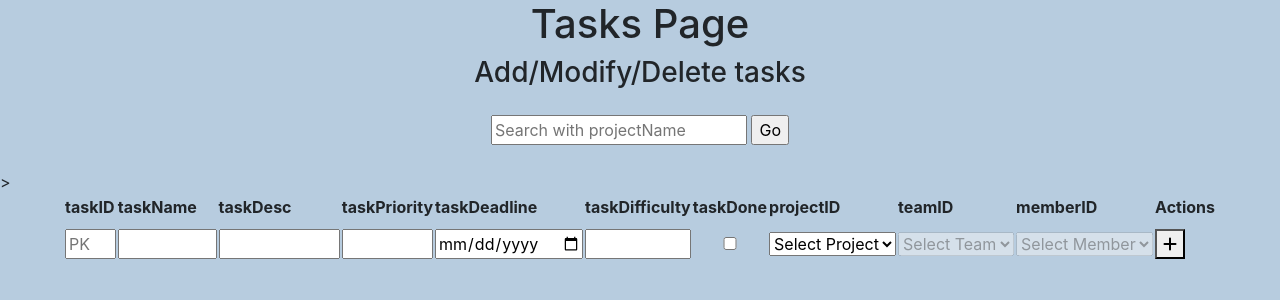
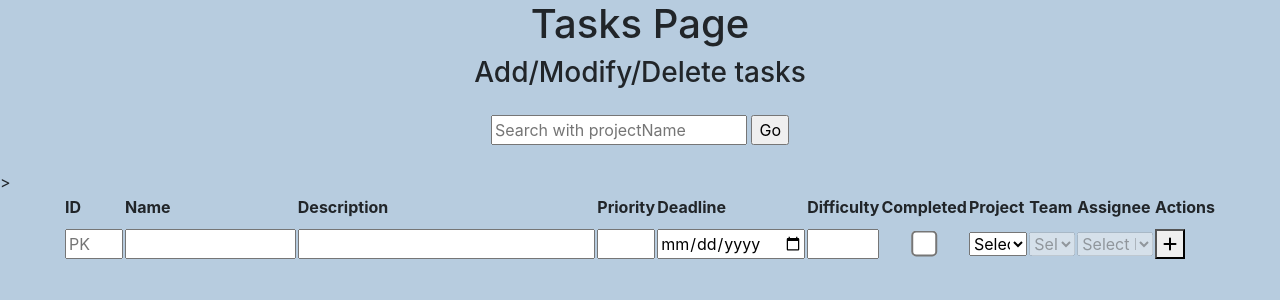
Before and after one commit to BOOSTO/CS340_Final_Project, a Flask app: template templates/tasks.html in a window 1280 px wide. Shown: the part 56-356 px from the top of the page. Run offline with Flask 2, Linux system fonts and the light colour scheme; the template is opened without the code that fills it, so the values that code supplies are empty; parts of the project's set-up code (start-up, migrations or seed data) failed here and were passed over; some libraries are stand-ins or nearby versions.

Commit message:
more debug/cleanup

```diff
--- a/static/style.css
+++ b/static/style.css
@@ -29,3 +29,9 @@ body {
 #table-data input {
     width: 100%;
 }
+select {
+    width: 100%;
+}
+input.checkbox {
+    transform: scale(2);
+}
--- a/templates/tasks.html
+++ b/templates/tasks.html
@@ -11,16 +11,16 @@
 </div>
 <table id="table-data" style="width:90%;">
     <tr>
-        <th style="width:5%;"><label>taskID</label></th>
-        <th style="width:15%;"><label>taskName</label></th>
-        <th style="width:26%;"><label>taskDesc</label></th>
-        <th style="width:5%;"><label>taskPriority</label></th>
-        <th style="width:5%;"><label>taskDeadline</label></th>
-        <th style="width:5%;"><label>taskDifficulty</label></th>
-        <th style="width:5%;"><label>taskDone</label></th>
-        <th><label>projectID</label></th>
-        <th><label>teamID</label></th>
-        <th><label>memberID</label></th>
+        <th style="width:60px;"><label>ID</label></th>
+        <th style="width:15%;"><label>Name</label></th>
+        <th style="width:26%;"><label>Description</label></th>
+        <th style="width:5%;"><label>Priority</label></th>
+        <th style="width:5%;"><label>Deadline</label></th>
+        <th style="width:5%;"><label>Difficulty</label></th>
+        <th style="width:5%;"><label>Completed</label></th>
+        <th><label>Project</label></th>
+        <th><label>Team</label></th>
+        <th><label>Assignee</label></th>
         <th><label>Actions</label></th>
     </tr>
     <tr>
@@ -35,10 +35,10 @@
             <td><input  type="text" name="taskPriority"/></td>
             <td><input  type="date" name="taskDeadline"/></td>
             <td><input  type="text" name="taskDifficulty"/></td>
-            <td><input  type="checkbox" name="taskDone" value="1"/></td>
+            <td><input class="checkbox" type="checkbox" name="taskDone" value="1"/></td>
             <td>
                 <select name="taskProjectID" id="taskProjectID" size="1" >
-                    <option value="NULL" disabled selected>Select Project</option>
+                    <option value="None" disabled selected>Select Project</option>
                     {% for project in projects %}
                     <option value="{{project['projectID']}}">{{project['projectName']}}</option>
                     {% endfor %}
@@ -46,7 +46,7 @@
             </td>
             <td>
                 <select disabled name="taskTeamID" id="taskTeamID" size="1" >
-                    <option value="NULL" disabled selected>Select Team</option>
+                    <option value="None" disabled selected>Select Team</option>
                     {% for team in teams %}
                     <option value="{{team['teamID']}}">{{team['teamName']}}</option>
                     {% endfor %}
@@ -54,7 +54,7 @@
             </td>
             <td>
                 <select disabled name="taskMemberID" id="taskMemberID" size="1" >
-                    <option value="NULL" disabled selected>Select Member</option>
+                    <option value="None" disabled selected>Select Member</option>
                     {% for member in members %}
                     <option value="{{member['memberID']}}">{{member['fullName']}}</option>
                     {% endfor %}
@@ -81,9 +81,9 @@
             <td><input type="text" name="taskDifficulty" value="{{item['taskDifficulty']}}" /></td>
 
             {% if item['taskDone'] == 0 %}
-                <td><input  type="checkbox" name="taskDone" value="1"/></td>
+                <td><input class="checkbox" type="checkbox" name="taskDone" value="1"/></td>
             {% else %}
-                <td><input  type="checkbox" name="taskDone" value="1" checked/></td>
+                <td><input class="checkbox" type="checkbox" name="taskDone" value="1" checked/></td>
             {% endif %}
 
             <td><select name="taskProjectID" size="1" >
```
